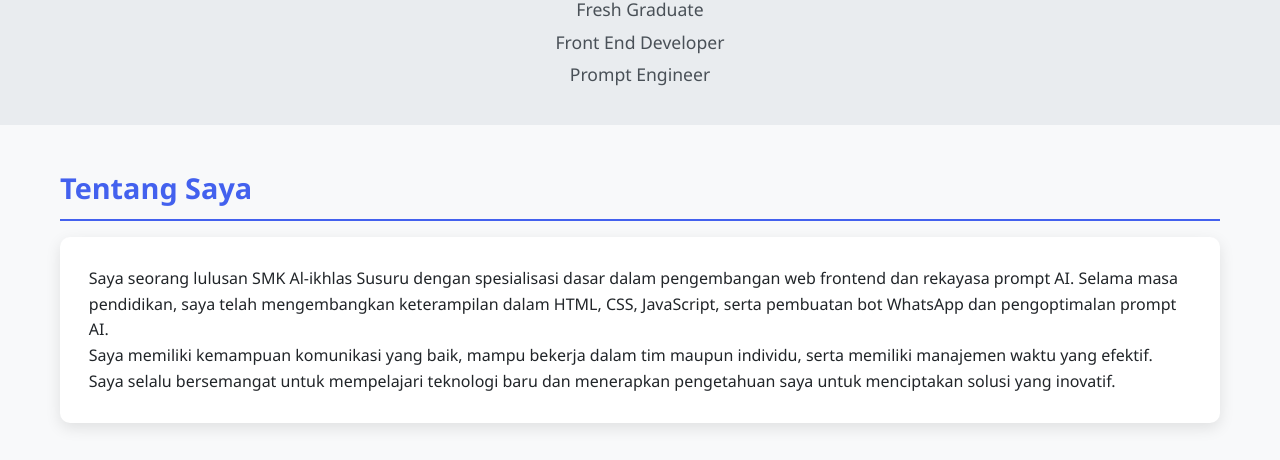
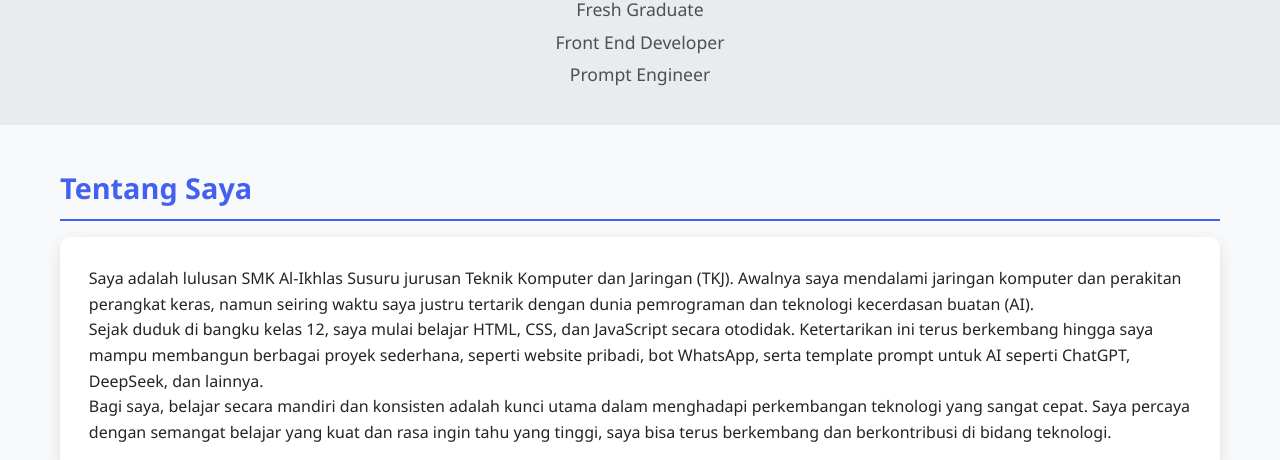
Before and after one commit to FardanFM/web_cv, a plain HTML site: page index.html in a window 1280 px wide. Shown: the part 283-743 px from the top of the page. Drawn offline with nearby package versions, Linux system fonts and the light colour scheme.

Commit message:
index.html

```diff
--- a/index.html
+++ b/index.html
@@ -37,10 +37,18 @@
     <section class="section">
         <h2>Tentang Saya</h2>
         <div class="card">
-                <p>Saya seorang lulusan SMK Al-ikhlas Susuru dengan spesialisasi dasar dalam pengembangan web frontend dan rekayasa prompt AI. Selama masa pendidikan, saya telah mengembangkan keterampilan dalam HTML, CSS, JavaScript, serta pembuatan bot WhatsApp dan pengoptimalan prompt AI.</p>
-                <p>Saya memiliki kemampuan komunikasi yang baik, mampu bekerja dalam tim maupun individu, serta memiliki manajemen waktu yang efektif. Saya selalu bersemangat untuk mempelajari teknologi baru dan menerapkan pengetahuan saya untuk menciptakan solusi yang inovatif.</p>
+            <p>
+                Saya adalah lulusan SMK Al-Ikhlas Susuru jurusan Teknik Komputer dan Jaringan (TKJ). Awalnya saya mendalami jaringan komputer dan perakitan perangkat keras, namun seiring waktu saya justru tertarik dengan dunia pemrograman dan teknologi kecerdasan buatan (AI).
+            </p>
+            <p>
+                Sejak duduk di bangku kelas 12, saya mulai belajar HTML, CSS, dan JavaScript secara otodidak. Ketertarikan ini terus berkembang hingga saya mampu membangun berbagai proyek sederhana, seperti website pribadi, bot WhatsApp, serta template prompt untuk AI seperti ChatGPT, DeepSeek, dan lainnya.
+            </p>
+            <p>
+                Bagi saya, belajar secara mandiri dan konsisten adalah kunci utama dalam menghadapi perkembangan teknologi yang sangat cepat. Saya percaya dengan semangat belajar yang kuat dan rasa ingin tahu yang tinggi, saya bisa terus berkembang dan berkontribusi di bidang teknologi.
+            </p>
         </div>
     </section>
+    </div>
 
         <!-- Personal Info Section -->
         <section class="section">
```
Lines whose indentation alone changed are shown as unchanged.
